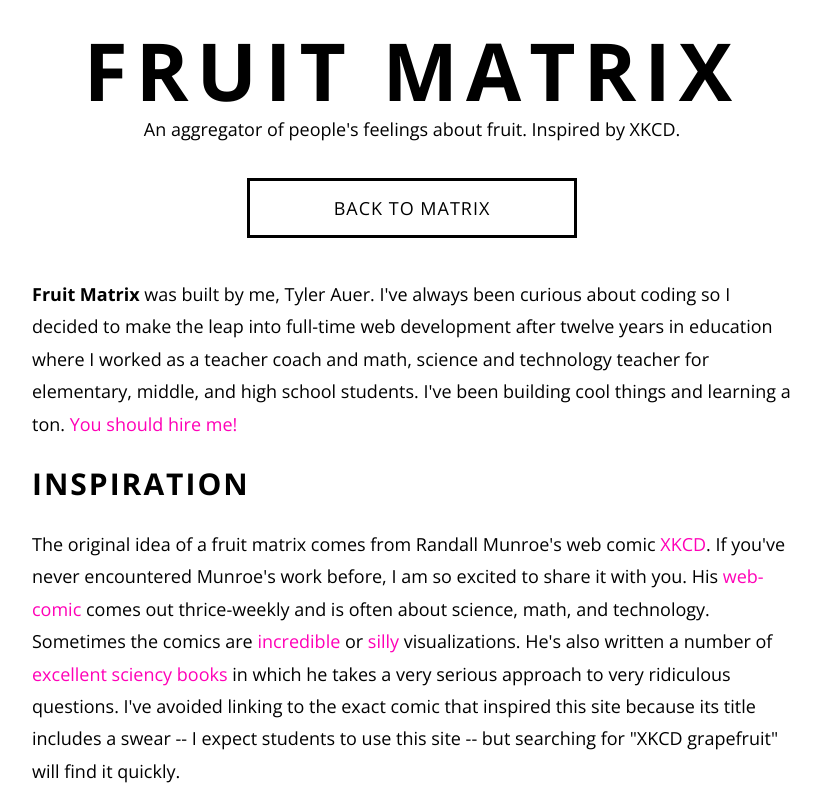
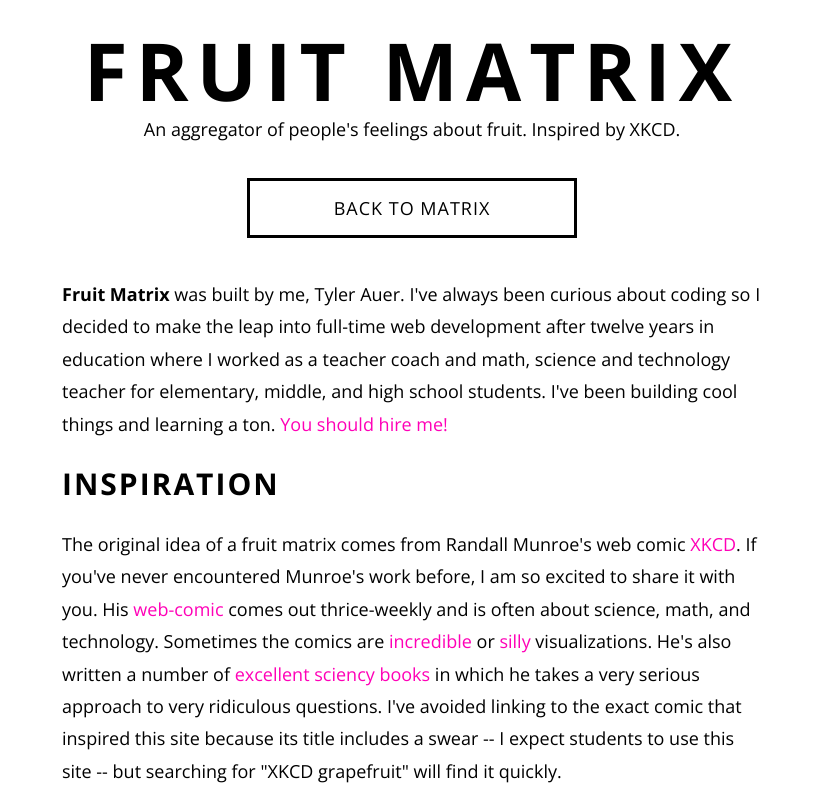
Before and after one commit to TylerAuer/fruit, a React (Create React App) app: page /#/about in a window 1280 px wide. Shown: the top 800 px of the page, without its empty margins (228-1049 px from the left). Built offline with nearby package versions, Linux system fonts and the light colour scheme; no server answers.

Commit message:
adjust widths on <Data> especially histograms which are now in a flex box

```diff
--- a/src/components/Data.js
+++ b/src/components/Data.js
@@ -203,7 +203,7 @@ const Data = () => {
           The graphs below are two-dimensional histograms. They help us see how
           the ratings for each fruit are spread out.
         </p>
-        {fruit2DHistograms}
+        <div class="histograms">{fruit2DHistograms}</div>
       </main>
     </div>
   );
--- a/src/components/secondary-page.scss
+++ b/src/components/secondary-page.scss
@@ -1,11 +1,5 @@
 .secondary {
-  max-width: 80rem;
-  margin: 0 auto;
-  padding: 0 2rem;
-
-  @media (max-width: 475px) {
-    padding: 1rem;
-  }
+  padding: 0 1rem 3rem 1rem;
 
   &__header {
     margin: 3rem 0 3rem 0;
@@ -95,4 +89,30 @@
     list-style-position: inside;
     line-height: 2;
   }
+
+  // SET WIDTHS AND MARGINS for text vs charts
+  // Text
+  main > p,
+  main > h2,
+  main > h3 {
+    max-width: 70rem;
+    margin-left: auto;
+    margin-right: auto;
+  }
+  // ALL Charts except histograms
+  main > .chart {
+    max-width: 90rem;
+    margin: 3rem auto;
+  }
+
+  // sizing for histograms using flex-grid
+  main > div.histograms {
+    display: flex;
+    flex-wrap: wrap;
+    justify-content: space-evenly;
+  }
+  main > div.histograms > .chart {
+    max-width: 50rem;
+    margin: 1rem;
+  }
 }
```
